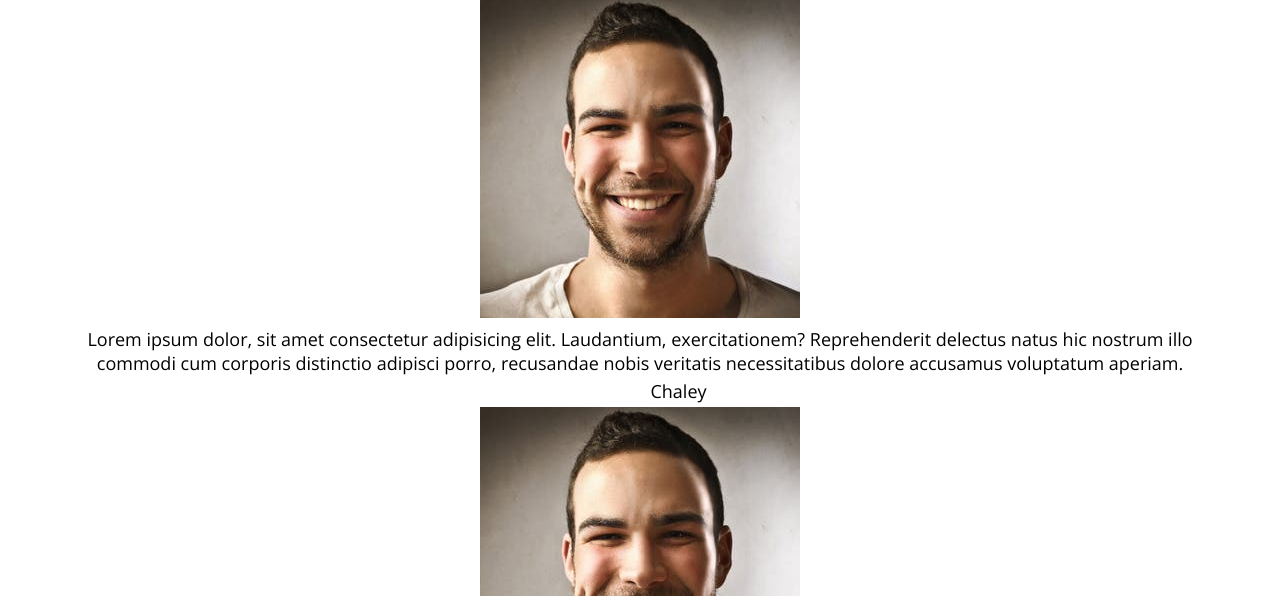
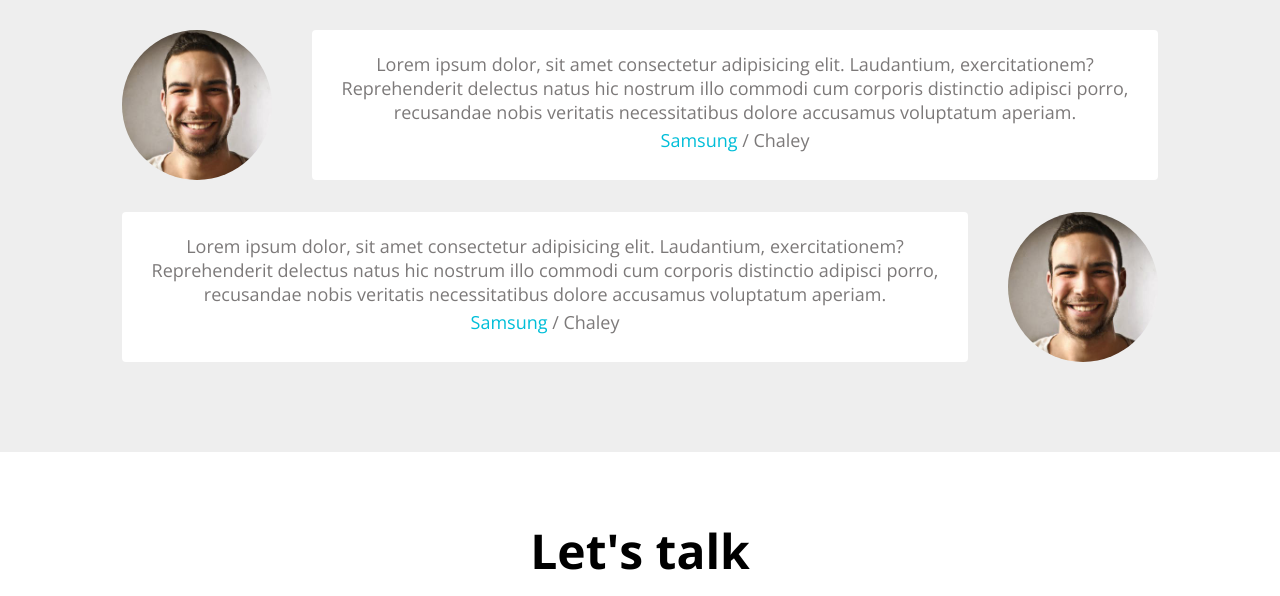
Before and after one commit to dizikjh/portfolio, a plain HTML site: page index.html in a window 1280 px wide. Shown: the part 3212-3808 px from the top of the page. Drawn offline with nearby package versions, Linux system fonts and the light colour scheme.

Commit message:
CSS: Testimonial

```diff
--- a/index.html
+++ b/index.html
@@ -260,20 +260,21 @@
         <div class="testimonials">
             <div class="testimonial">
                 <img src="imgs/testimonials/people1.jpg" alt="people" class="tetimonial__avatar">
+                <div class="testimonial__speech-bubble">
+                    <p>Lorem ipsum dolor, sit amet consectetur adipisicing elit. Laudantium, exercitationem? Reprehenderit delectus natus hic nostrum illo commodi cum corporis distinctio adipisci porro, recusandae nobis veritatis necessitatibus dolore accusamus voluptatum aperiam.</p>
+                    <p class="name"><a href="https://www.samsung.com/sec/">Samsung</a> / Chaley</p>
+                </div>
             </div>
-            <div class="testimonial__speech-bubble">
-                <p>Lorem ipsum dolor, sit amet consectetur adipisicing elit. Laudantium, exercitationem? Reprehenderit delectus natus hic nostrum illo commodi cum corporis distinctio adipisci porro, recusandae nobis veritatis necessitatibus dolore accusamus voluptatum aperiam.</p>
-            </div>
-            <p class="name"><a href="https://www.samsung.com/sec/">Samsung</a>Chaley</p>
             <div class="testimonial">
+
+                <div class="testimonial__speech-bubble">
+                    <p>Lorem ipsum dolor, sit amet consectetur adipisicing elit. Laudantium, exercitationem? Reprehenderit delectus
+                        natus hic nostrum illo commodi cum corporis distinctio adipisci porro, recusandae nobis veritatis necessitatibus
+                        dolore accusamus voluptatum aperiam.</p>
+                        <p class="name"><a href="https://www.samsung.com/sec/">Samsung</a> / Chaley</p>
+                </div>
                 <img src="imgs/testimonials/people1.jpg" alt="people" class="tetimonial__avatar">
             </div>
-            <div class="testimonial__speech-bubble">
-                <p>Lorem ipsum dolor, sit amet consectetur adipisicing elit. Laudantium, exercitationem? Reprehenderit delectus
-                    natus hic nostrum illo commodi cum corporis distinctio adipisci porro, recusandae nobis veritatis necessitatibus
-                    dolore accusamus voluptatum aperiam.</p>
-            </div>
-            <p class="name"><a href="https://www.samsung.com/sec/">Samsung</a>Chaley</p>
         </div>
     </section>
     <!-- Contact -->
--- a/style.css
+++ b/style.css
@@ -387,3 +387,45 @@ p {
   margin-top: 8px;
   background-color: var(--color-dark-white);
 }
+
+/* Testimonial */
+#testimonior {
+  background-color: var(--color-light-white);
+}
+
+.testimonials {
+  margin: 40px;
+}
+
+.testimonial {
+  display: flex;
+  margin: 32px;
+}
+
+.tetimonial__avatar {
+  width: 150px;
+  height: 150px;
+  border-radius: 50%;
+}
+
+.tetimonial__avatar:nth-child(odd) {
+  margin-right: 40px;
+}
+
+.tetimonial__avatar:nth-child(even) {
+  margin-left: 40px;
+}
+
+.testimonial__speech-bubble {
+  padding: 18px;
+  background-color: var(--color-white);
+  border-radius: var(--size-border-radius);
+}
+
+.testimonial__speech-bubble p {
+  color: var(--color-light-grey);
+}
+
+.testimonial__speech-bubble a {
+  color: var(--color-dark-blue);
+}
```
